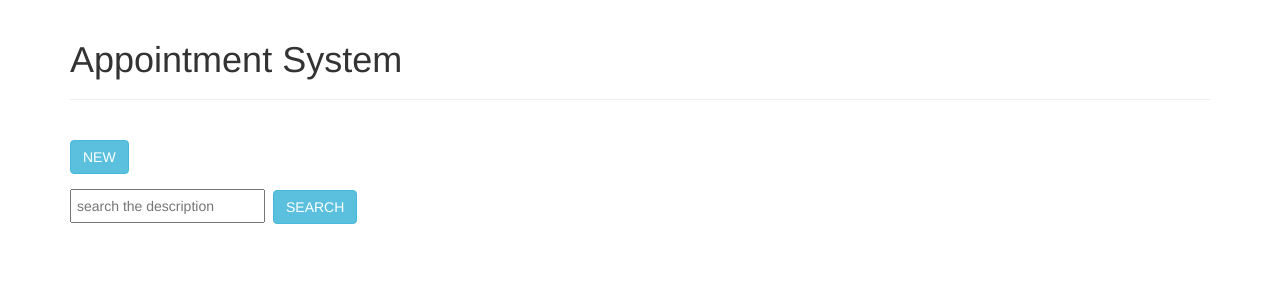
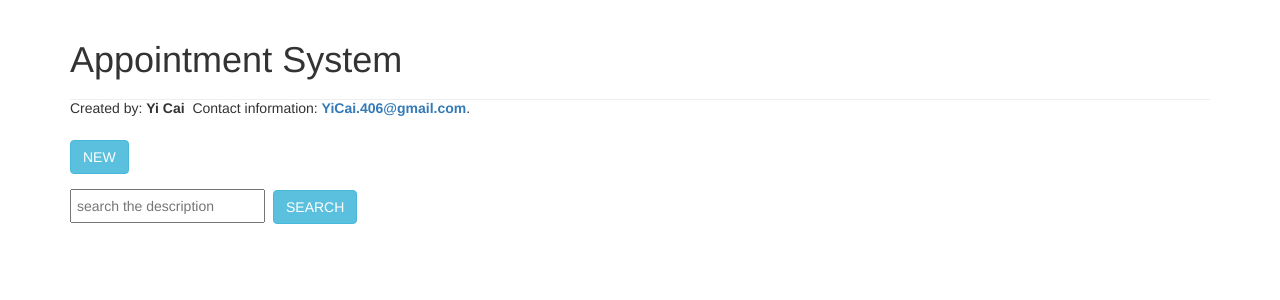
Before and after one commit to ciiay/AppointmentSystem_Angular, an Angular app: page / in a window 1280 px wide. Shown: the top 300 px of the page. Built offline with nearby package versions, Linux system fonts and the light colour scheme; what ng2-date-picker would draw is missing.

Commit message:
added footer

```diff
--- a/src/app/home-page/home-page.component.html
+++ b/src/app/home-page/home-page.component.html
@@ -37,4 +37,8 @@
       </td>
     </tr>
   </table>
+  <div class="footer">
+    <p>Created by: <strong>Yi Cai</strong><span>&nbsp;</span> Contact information: <a href="mailto:yicai.406@gmail.com"><strong>YiCai.406@gmail.com</strong></a>.
+    </p>
+  </div>
 </div>
--- a/src/styles.css
+++ b/src/styles.css
@@ -34,3 +34,8 @@ h4 {
 .alert {
     margin-bottom: 0;
 }
+
+.footer {
+    position: absolute;
+    top: 98px;
+}
```
